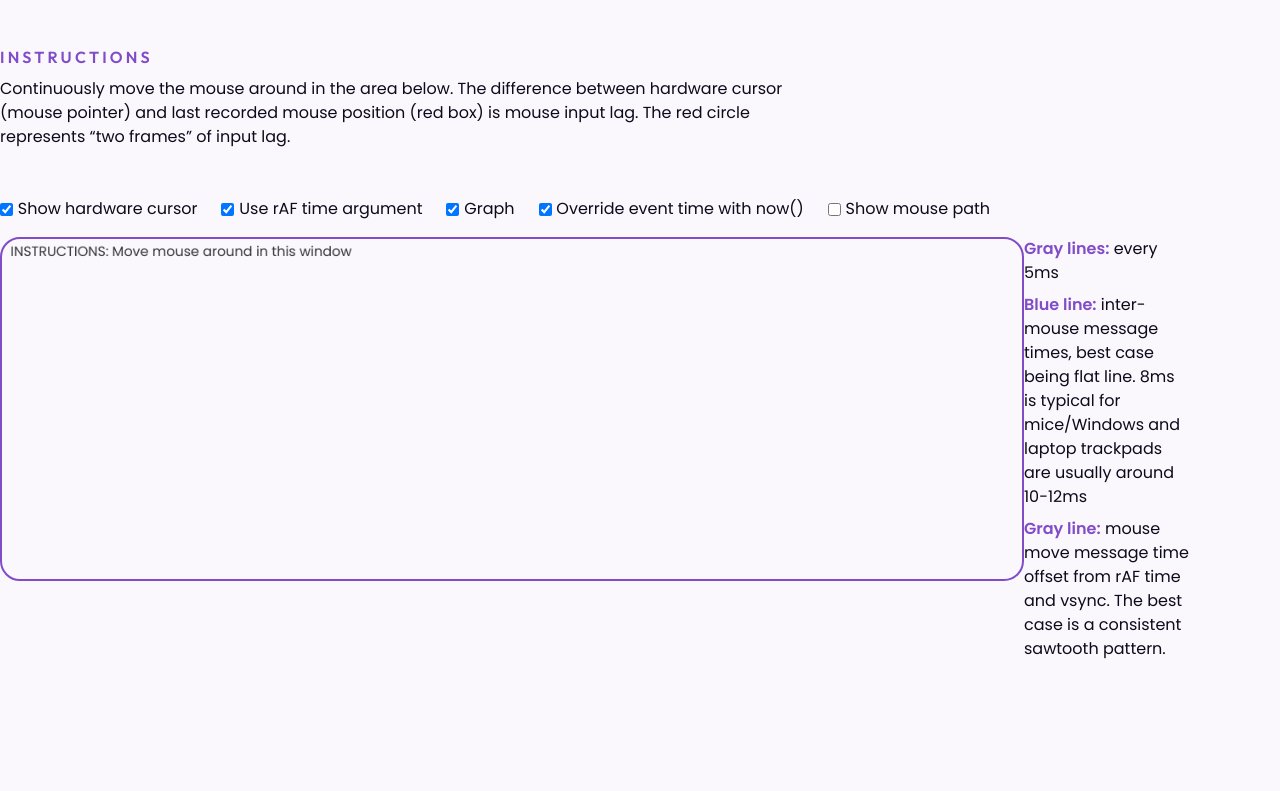
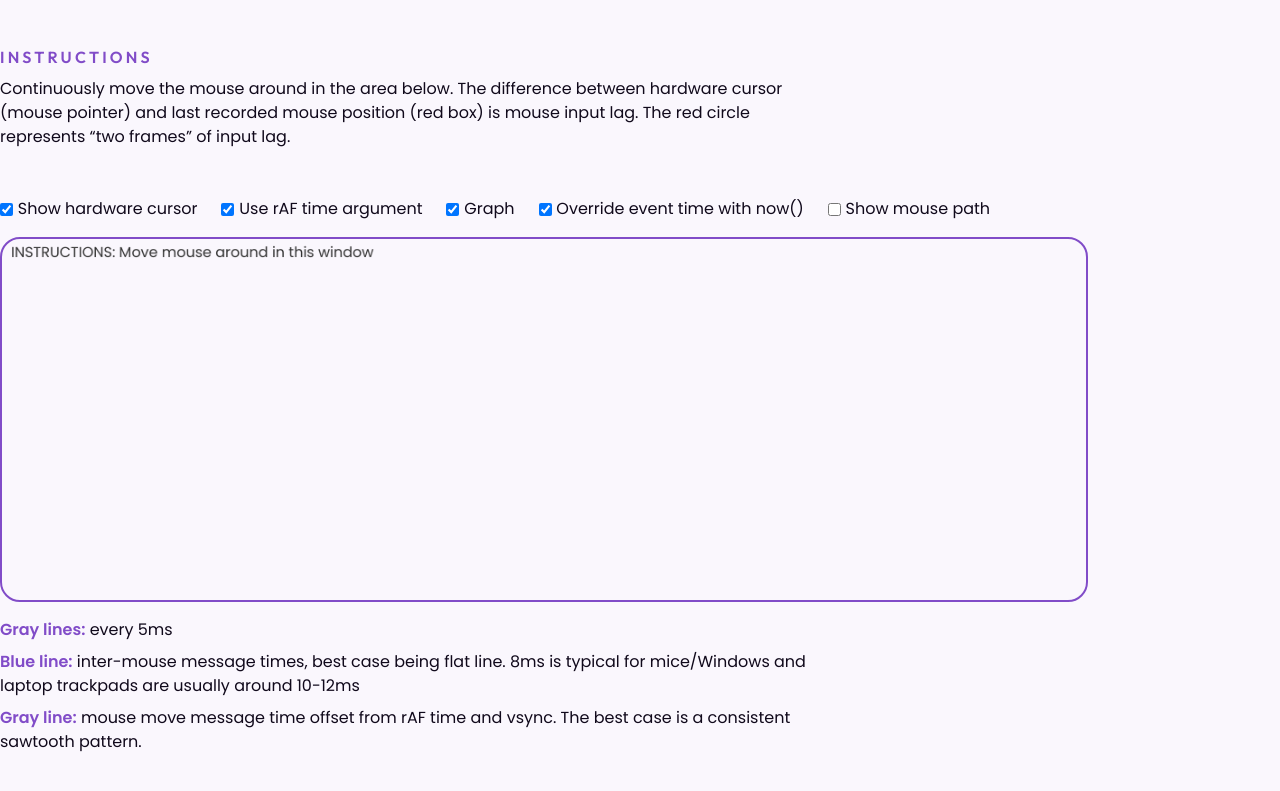
Before and after one commit to rbrickmn/mousetrack-app, a website built with Vite: page index.html in a window 1280 px wide. Shown: the part 365-1156 px from the top of the page. Before the commit the page ends 1082 px from the top, so only its background shows below. Built offline with nearby package versions, Linux system fonts and the light colour scheme.

Commit message:
Begin testing layout change

```diff
--- a/styles/components/app.css
+++ b/styles/components/app.css
@@ -21,3 +21,36 @@
 .instructions__text {
   margin-bottom: 0.5rem;
 }
+
+/* xs */
+@media (min-width: 475px) {}
+
+/* sm */
+@media (min-width: 640px) {}
+
+/* md */
+@media (min-width: 768px) {}
+
+/* lg */
+@media (min-width: 1024px) {
+  .app__main {
+    flex-direction: column;
+    justify-content: flex-start;
+  }
+
+  .app__instructions {
+    margin-top: 1rem;
+    max-width: 100%;
+    align-self: auto;
+  }
+
+  .app__window {
+    max-width: 85%;
+  }
+}
+
+/* xl */
+@media (min-width: 1280px) {}
+
+/* 2xl */
+@media (min-width: 1536px) {}
```
